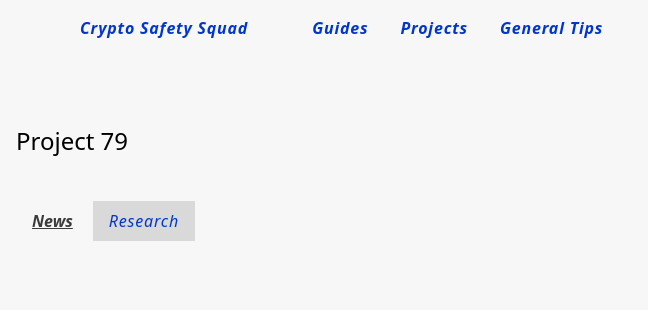
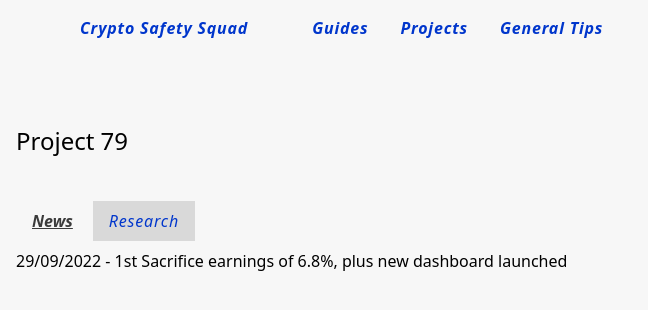
Before and after one commit to CryptoSafetySquad/website, a Next.js app: page /projects/project79 in a window 1280 px wide. Shown: the top 310 px of the page, without its empty margins (0-648 px from the left). Built offline with nearby package versions, Linux system fonts and the light colour scheme.

Commit message:
Add p79 news.

```diff
--- a/pages/projects/project79.tsx
+++ b/pages/projects/project79.tsx
@@ -57,13 +57,13 @@ const Research = () => {
 
 const NewsContent = () => {
   const news = [
-    { date: '', content: '' }
+    { date: '29/09/2022', content: '1st Sacrifice earnings of 6.8%, plus new dashboard launched' }
   ]
   return (
     <>
     {
       news.map((entry, index) => {
-        return <div key={`news-item-${index}`}>{entry.content}</div>
+        return <div key={`news-item-${index}`}>{entry.date} - {entry.content}</div>
       })
     }
     </>
@@ -75,11 +75,7 @@ const Project79: NextPage = () => {
   const tabs = [
     {
       title: 'News',
-      content: (
-        <>
-
-        </>
-      )
+      content: <NewsContent />
     },
     {
       title: 'Research',
```
